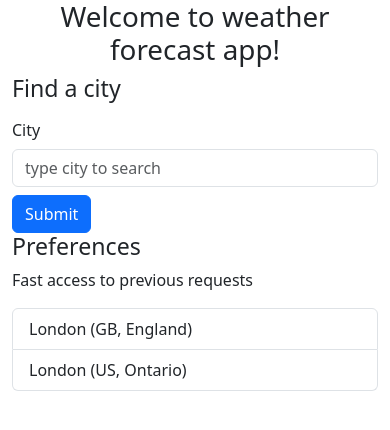
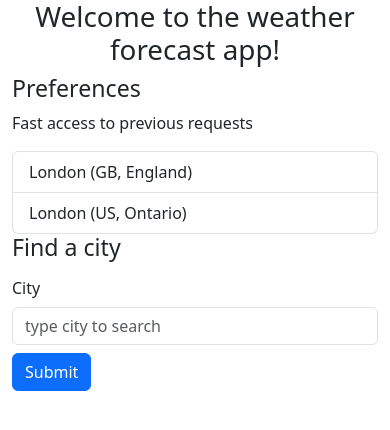
Before and after one commit to yanyan155/weather-dashboard, a React (Create React App) app: page / in a window 390 px wide. Shown: the top 430 px of the page. Built offline with nearby package versions, Linux system fonts and the light colour scheme.

Commit message:
fix: fix css for mobile

```diff
--- a/src/components/layout/layout.js
+++ b/src/components/layout/layout.js
@@ -5,9 +5,8 @@ import FindCityForm from "../findCityForm/findCityForm";
 const Layout = () => {
   return (
     <div className="container">
-      <h1 className="text-center">Welcome to weather forecast app!</h1>
-
-      <div className="row">
+      <h1 className="text-center">Welcome to the weather forecast app!</h1>
+      <div className="row flex-column-reverse flex-md-row">
         <div className="col-12 col-md-6 col-lg-4 col-xl-3">
           <FindCityForm></FindCityForm>
         </div>
```
